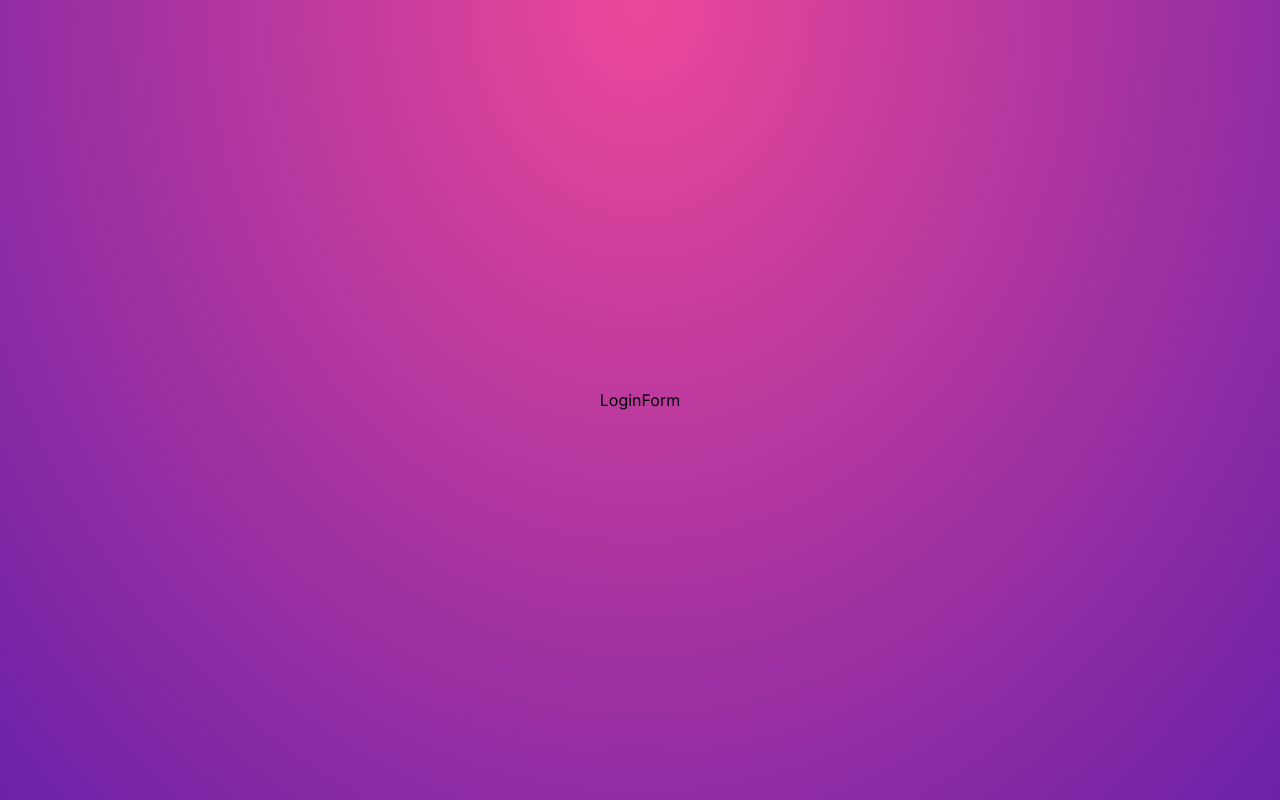
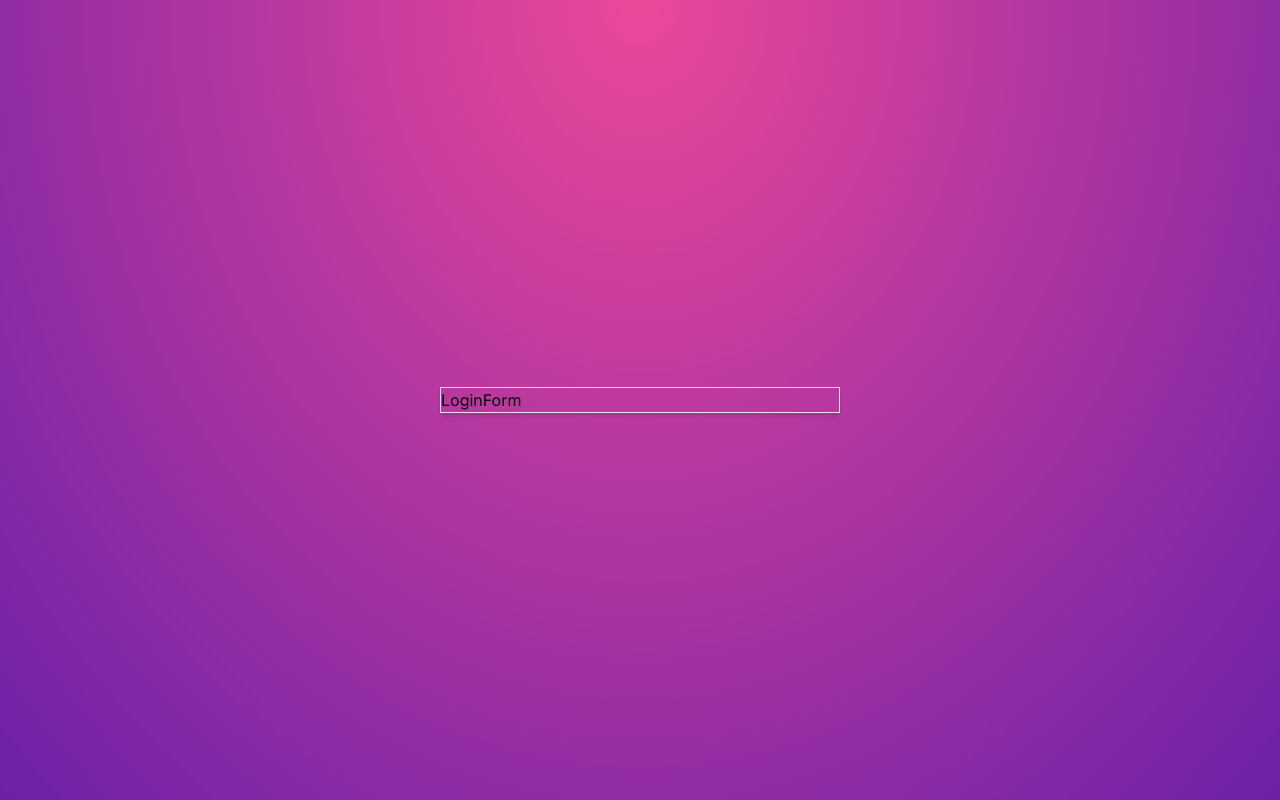
Before and after one commit to srikar298c/Authentication, a Next.js app in the folder level-6/: page /auth/login in a window 1280 px wide. Built offline with nearby package versions, Linux system fonts and the light colour scheme.

Commit message:
header auth component

```diff
--- a/level-6/components/auth/card-wrapper.tsx
+++ b/level-6/components/auth/card-wrapper.tsx
@@ -1 +1,31 @@
 "use client";
+
+import{
+    Card,
+    CardContent,
+    CardFooter,
+    CardHeader
+} from "@/components/ui/card";
+
+interface CardWrapperProps{
+    children:React.ReactNode;
+    headerLabel:string;
+    backButtonLabel:string;
+    backButtonHref:String;
+    showSocial:boolean;
+};
+
+export const CardWrapper =({
+    children,
+    headerLabel,
+    backButtonHref,
+    backButtonLabel,
+    showSocial
+
+}:CardWrapperProps)=>{
+    return(
+        <Card className="w-[400px] shadow-md">
+            LoginForm
+        </Card>
+    )
+}
--- a/level-6/components/auth/login-form.tsx
+++ b/level-6/components/auth/login-form.tsx
@@ -1,7 +1,11 @@
 import React from 'react'
+import { CardWrapper } from './card-wrapper'
 
 export default function LoginForm() {
   return (
-    <div>LoginForm</div>
+<CardWrapper headerLabel="Welcome back" backButtonLabel="Don't have and account" backButtonHref="/auth/register"
+ showSocial={false}>
+    Login Form
+    </CardWrapper>
   )
 }
```
Also changed, not shown: level-6/components/auth/header.tsx (added).
